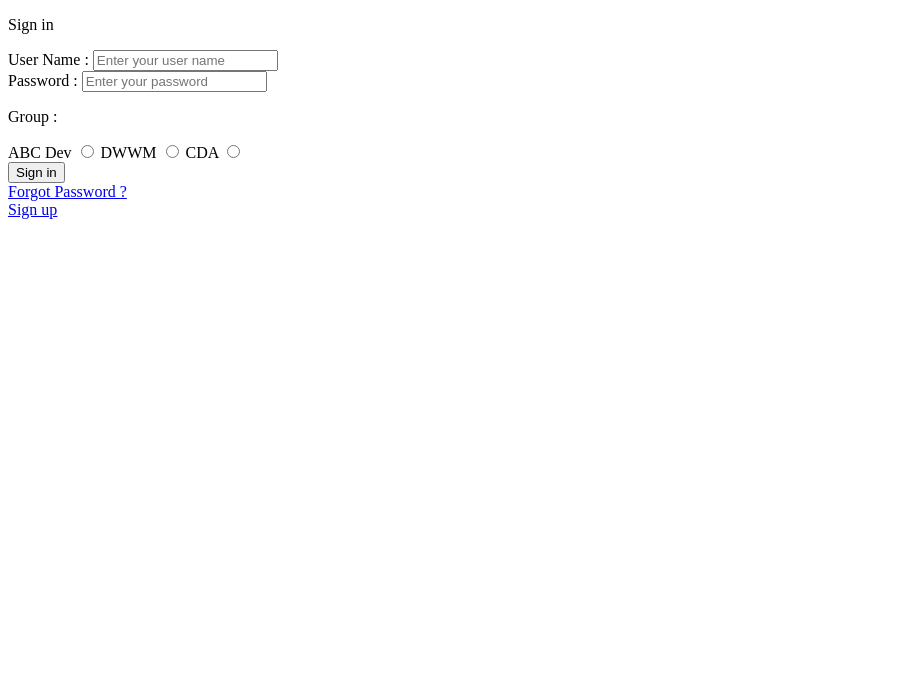
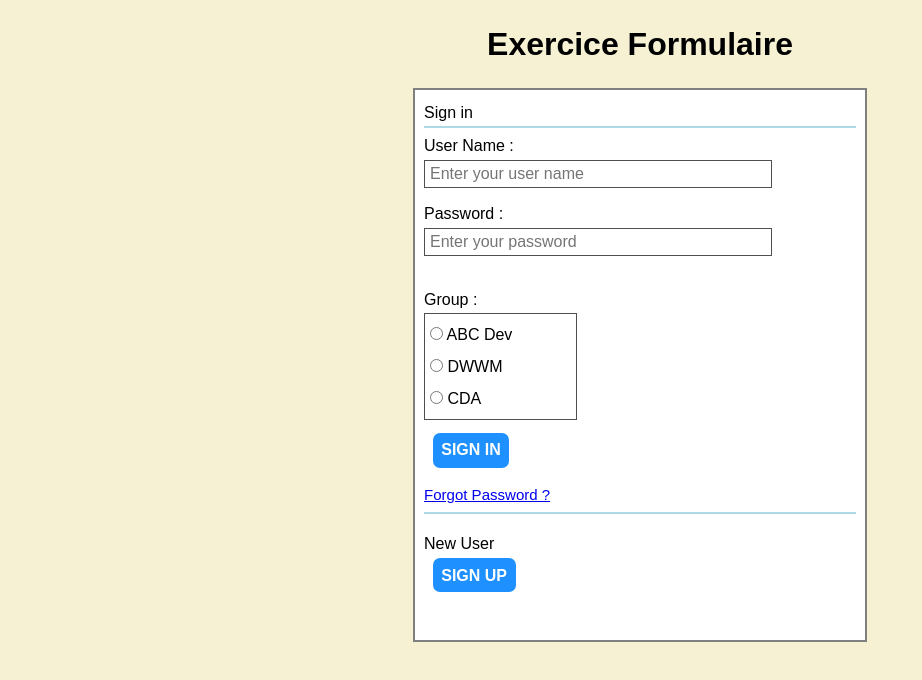
Before and after one commit to kyweez/CRM-05-HTML-CSS-XML-evaluation, a plain HTML site: page PARTIE_2/02_EXERCICE_FORMULAIRE/index.html in a window 1280 px wide. Shown: the whole page, without its empty margins (0-922 px from the left). Drawn offline with Linux system fonts and the light colour scheme.

Commit message:
Exo formulaire fini

```diff
--- a/PARTIE_2/02_EXERCICE_FORMULAIRE/index.html
+++ b/PARTIE_2/02_EXERCICE_FORMULAIRE/index.html
@@ -8,37 +8,45 @@
     <link rel="stylesheet" href="style.css">
 </head>
 <body>
+    <h1>Exercice Formulaire</h1>
     <div>
-        <p>Sign in</p>
+        <p id="sign-in">Sign in</p>
         <form action="#" method="POST">
             <div>
-                <label for="name">User Name :</label>
+                <label for="name">User Name :</label><br>
                 <input type="text" name="name" id="name" placeholder="Enter your user name">
             </div>
             <div>
-                <label for="pw">Password :</label>
+                <label for="pw">Password :</label><br>
                 <input type="password" name="pw" id="pw" placeholder="Enter your password">
             </div>
            <div>
                 <p>Group :</p>
-                <div>
-                    <label for="abc">ABC Dev</label>
-                    <input type="radio" name="group" id="abc" value="abc">
-                    <label for="dwwm">DWWM</label>
-                    <input type="radio" name="group" id="dwwm" value="dwwm">
-                    <label for="cda">CDA</label>
-                    <input type="radio" name="group" id="cda" value="cda">
+                <div id="user-group">
+                    <p>
+                        <input type="radio" name="group" id="abc" value="abc">
+                        <label for="abc">ABC Dev</label>
+                    </p>
+                    <p>
+                        <input type="radio" name="group" id="dwwm" value="dwwm">
+                        <label for="dwwm">DWWM</label>
+                    </p>
+                    <p>
+                        <input type="radio" name="group" id="cda" value="cda">
+                        <label for="cda">CDA</label>
+                    </p>
                 </div>
            </div>
            <div>
                <input class="blue-button" type="submit" value="Sign in">
            </div>
         </form>
-        <div>
+        <div id="pw-forgotten">
             <a href="#">Forgot Password ?</a>
         </div>
-        <div>
-            <a href="#">Sign up</a>
+        <div id="sign-up">
+            <p>New User</p>
+            <a class="blue-button" href="#">Sign up</a>
         </div>
     </div>
 </body>
--- a/PARTIE_2/02_EXERCICE_FORMULAIRE/style.css
+++ b/PARTIE_2/02_EXERCICE_FORMULAIRE/style.css
@@ -0,0 +1,79 @@
+*{
+    padding: 0;
+    margin: 0;
+    border: none;
+    font: 1em sans-serif;
+}
+body{
+    width: 100vw;
+    background-color: rgb(245, 241, 210);
+}
+body>div{
+    background-color: white;
+    width: 450px;
+    height: 550px;
+    margin: 20px auto;
+    border: 2px solid gray;
+}
+h1{
+    text-align: center;
+    font-size: 200%;
+    font-weight: bold;
+    margin: 2% 0;
+}
+#sign-in{
+    margin: 2%;
+    padding: 1% 0;
+    text-align: left;
+    border-bottom: 2px solid lightblue;
+    background-color: white;
+}
+form, #pw-forgotten{
+    margin: 2%;
+}
+form>div:nth-child(2){
+    margin: 3% 0 7% 0;
+}
+#name, #pw, #user-group{
+    margin: 1% 0;
+    padding: 1% 0;
+    border: 1px solid rgb(80, 78, 78);
+    text-indent: 5px;
+}
+#name, #pw{
+    width: 80%;
+}
+#user-group{
+    width: 35%;
+}
+#user-group p{
+    line-height: 200%;
+}
+input:checked+label{
+    color: blue;
+}
+#pw-forgotten{
+    font-size: 94%;
+    color: blue;
+    padding-bottom: 2%;
+    border-bottom: 2px solid lightblue;
+}
+.blue-button{
+    color: white;
+    font-weight: bold;
+    padding: 2%;
+    margin: 2%;
+    border-radius: 7px;
+    text-decoration: none;
+    text-transform: uppercase;
+    background-color: dodgerblue;
+}
+.blue-button:hover{
+    background-color: turquoise;
+}
+#sign-up{
+    margin: 2%;
+}
+#sign-up p{
+    margin: 5% 0 3% 0;
+}
```
